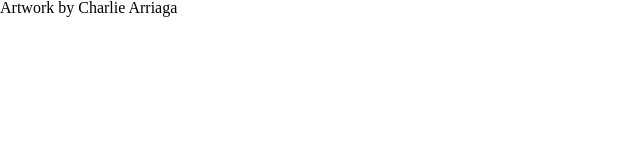
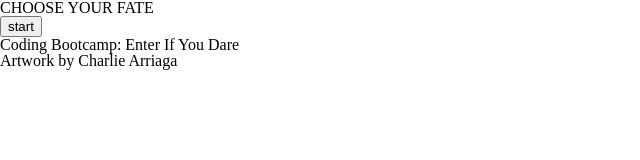
Before and after one commit to Team-MCMDD/Choose-Your-Fate, a plain HTML site: page index.html in a window 1280 px wide. Shown: the whole page, without its empty margins (0-640 px from the left). Drawn offline with Linux system fonts and the light colour scheme.

Commit message:
added homepage

```diff
--- a/index.html
+++ b/index.html
@@ -12,8 +12,11 @@
 </head>
 <body>
     <main>
+        <div id="header"></div>
+        <section id="startButton"></section>
+        <div id="header2"></div>
+    </main>
 
-    </main>
 
     <footer>Artwork by Charlie Arriaga</footer>
     <script src="js/app.js"></script>
--- a/js/app.js
+++ b/js/app.js
@@ -21,3 +21,35 @@ Results page: local storage
 
 
 */
+
+// h1 header
+// button
+// h2 header
+
+const startButton = document.createElement('button');
+makeElement(startButton, 'startButton');
+startButton.textContent = 'start';
+startButton.addEventListener('click', initGame)
+
+function makeElement (element, parentElementIdString) {
+    parentElement = document.getElementById(parentElementIdString);
+    parentElement.appendChild(element);
+}
+
+
+function homepage () {
+    const h1 = document.createElement('h1');
+    makeElement(h1, 'header');
+    h1.textContent = 'CHOOSE YOUR FATE';
+
+
+    const h2 = document.createElement('h2');
+    makeElement(h2, 'header2');
+    h2.textContent = 'Coding Bootcamp: Enter If You Dare';
+}
+
+function initGame () {
+
+}
+
+homepage();
```
